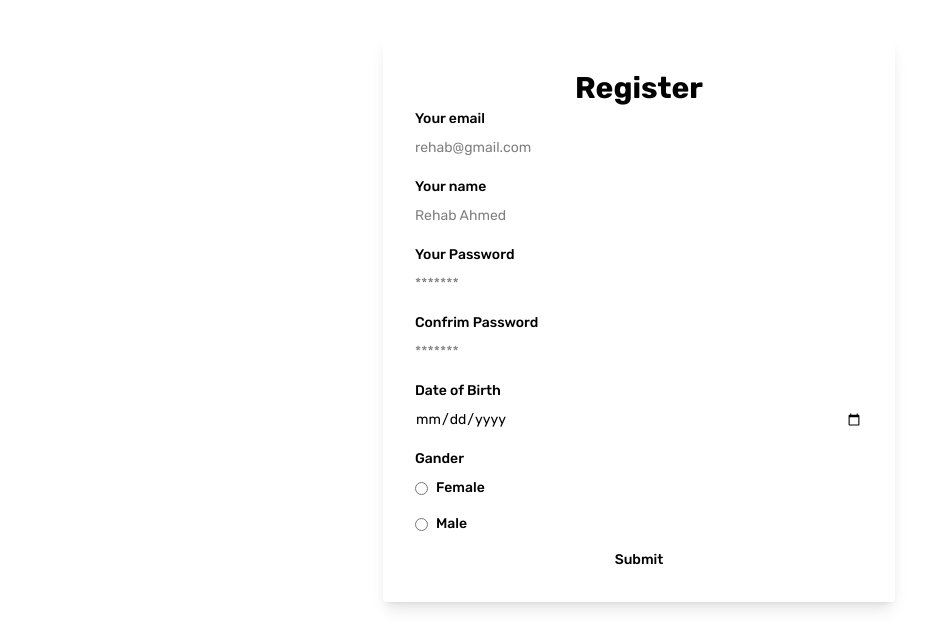
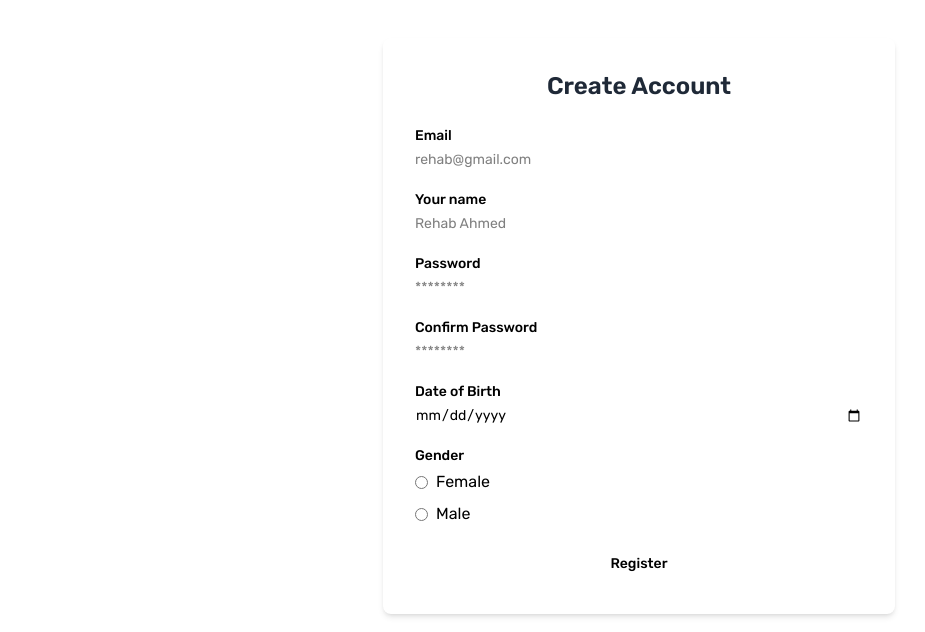
Before and after one commit to Rehab-Ahmed2001/Social-App, a React (Vite) app: page /register in a window 1280 px wide. Shown: the part 310-942 px from the top of the page, without its empty margins (1-926 px from the left). Built offline with nearby package versions, Linux system fonts and the light colour scheme; a web font is replaced by a local one.

Commit message:
Added login and register

```diff
--- a/package.json
+++ b/package.json
@@ -10,6 +10,7 @@
     "preview": "vite preview"
   },
   "dependencies": {
+    "@hookform/resolvers": "^5.2.2",
     "@tailwindcss/vite": "^4.1.17",
     "axios": "^1.13.2",
     "flowbite": "^4.0.1",
@@ -19,7 +20,8 @@
     "react-hook-form": "^7.67.0",
     "react-icons": "^5.5.0",
     "react-router-dom": "^7.9.6",
-    "tailwindcss": "^4.1.17"
+    "tailwindcss": "^4.1.17",
+    "zod": "^4.1.13"
   },
   "devDependencies": {
     "@eslint/js": "^9.39.1",
--- a/src/components/Layout/Layout.jsx
+++ b/src/components/Layout/Layout.jsx
@@ -1,7 +1,7 @@
 import React from "react";
-import AppNavbar from "../Navbar/Navbar";
-import AppFooter from "../Footer/Footer";
 import { Outlet } from "react-router-dom";
+import AppFooter from "./Footer/Footer";
+import AppNavbar from "./Navbar/Navbar";
 
 export default function Layout() {
   return (
--- /dev/null
+++ b/src/components/shared/AppButton/AppButton.jsx
@@ -0,0 +1,17 @@
+import { Button, Spinner } from 'flowbite-react'
+import React from 'react'
+
+export default function AppButton({ children, isloading, ...props }) {
+    return (
+        <Button type="submit"  {...props}>
+            {isloading && (
+                <Spinner
+                    size="sm"
+                    aria-label="Info spinner example"
+                    className="me-3" light />
+            )}
+
+            {children}
+        </Button>
+    )
+}
--- /dev/null
+++ b/src/components/shared/ValidationError/ValidationError.jsx
@@ -0,0 +1,9 @@
+import React from 'react'
+
+export default function ValidationError({error}) {
+    return (
+        <div>
+            <p className="text-red-500">{error}</p>
+        </div>
+    )
+}
--- a/src/pages/auth/Login/Login.jsx
+++ b/src/pages/auth/Login/Login.jsx
@@ -1,37 +1,90 @@
-import React from 'react'
-import { Button, Checkbox, Label, TextInput } from "flowbite-react";
+import React, { useState } from 'react'
+import axios from "axios";
+import { Alert, Button, Label, TextInput } from "flowbite-react";
+import { useForm } from 'react-hook-form';
+import { useNavigate } from "react-router-dom"
+import * as z from "zod"
+import { zodResolver } from '@hookform/resolvers/zod';
+import ValidationError from '../../../components/shared/ValidationError/ValidationError';
+import AppButton from '../../../components/shared/AppButton/AppButton';
+import { HiInformationCircle } from 'react-icons/hi';
+const defaultValues = {
+  email: "",
+  password: "",
+}
+const schema = z.object({
+  email: z.email({ message: "Invalid email format" }),
+  password: z.string()
+    .regex(/^(?=.*[A-Z])(?=.*[a-z])(?=.*\d)(?=.*[#?!@$%^&*-]).{8,}$/,
+      { message: "Password must be at least 8 characters and include uppercase, lowercase, number, and special character" }),
+})
 export default function Login() {
 
+  const navigate = useNavigate()
+  const [apiError, setApiError] = useState(null)
+  const { register, handleSubmit, formState: { errors, isSubmitting, isValid } } = useForm({ defaultValues, resolver: zodResolver(schema) });
 
+  async function onSubmit(data) {
+    console.log(data)
 
-
+    try {
+      const { data: response } = await axios.post("https://linked-posts.routemisr.com/users/signin", data)
+      if (response.message === "success") {
+        setApiError(null)
+        localStorage.getItem("token", response.token)
+        navigate("/");
+      }
+      else if (response.error) {
+        throw new Error(response.error)
+      }
+    } catch (error) {
+      console.log(error);
+      setApiError(error.response.data.error)
+    }
+  }
 
   return (
     <section className='py-12'>
       <div className='container'>
         <div className='max-w-lg mx-auto p-8 shadow-lg dark:bg-gray-800 rounded'>
           <h1 className='text-center'>Login</h1>
-          <form className="flex max-w-md flex-col gap-4">
+          {/* API Error */}
+          {apiError && (
+            <Alert className='my-4' color="failure" icon={HiInformationCircle}>
+              {apiError}
+            </Alert>
+          )}
+          <form onSubmit={handleSubmit(onSubmit)} className="flex max-w-md flex-col gap-4">
+
+            {/* email */}
             <div>
               <div className="mb-2 block">
-                <Label htmlFor="email1">Your email</Label>
+                <Label htmlFor="email">Your email</Label>
               </div>
-              <TextInput id="email1" type="email" placeholder="Rehab@gmail.com" required />
+              <TextInput id="email" type="email" placeholder="rehab@gmail.com" {...register("email")} />
+              <ValidationError error={errors.email?.message} />
             </div>
+
+            {/* Password */}
             <div>
               <div className="mb-2 block">
-                <Label htmlFor="password1">Your password</Label>
+                <Label htmlFor="password">Your Password</Label>
               </div>
-              <TextInput id="password1" type="password"placeholder="**********" required />
+              <TextInput id="password" type="password" placeholder="*******" {...register("password")} />
+              <ValidationError error={errors.password?.message} />
             </div>
-            <div className="flex items-center gap-2">
-              <Checkbox id="remember" />
-              <Label htmlFor="remember">Remember me</Label>
-            </div>
-            <Button type="submit">Submit</Button>
+
+
+            <AppButton
+              isloading={isSubmitting}
+              disabled={!isValid}
+            >
+              Login
+            </AppButton>
           </form>
+
         </div>
       </div>
-    </section >
+    </section>
   )
 }
--- a/src/pages/auth/Register/Register.jsx
+++ b/src/pages/auth/Register/Register.jsx
@@ -1,68 +1,157 @@
-import React from 'react'
-import { Button, Radio, Label, TextInput } from "flowbite-react";
+import React, { useState } from 'react'
+import axios from "axios";
+import { Radio, Label, TextInput, Alert } from "flowbite-react";
+import { useForm } from 'react-hook-form';
+import { useNavigate } from "react-router-dom"
+import { zodResolver } from "@hookform/resolvers/zod"
+import * as z from "zod"
+import ValidationError from '../../../components/shared/ValidationError/ValidationError';
+import AppButton from '../../../components/shared/AppButton/AppButton';
+import { HiInformationCircle } from "react-icons/hi";
+
+const defaultValues = {
+  name: "",
+  email: "",
+  password: "",
+  rePassword: "",
+  dateOfBirth: "",
+  gender: "",
+}
+
+const schema = z.object({
+  name: z.string({ message: "Name is required" }).min(3, { message: "Name must be at least 3 characters" }),
+  email: z.email({ message: "Invalid email format" }),
+  password: z.string()
+    .regex(/^(?=.*[A-Z])(?=.*[a-z])(?=.*\d)(?=.*[#?!@$%^&*-]).{8,}$/, { message: "Password must be at least 8 characters and include uppercase, lowercase, number, and special character" }),
+
+  rePassword: z.string()
+    .regex(/^(?=.*[A-Z])(?=.*[a-z])(?=.*\d)(?=.*[#?!@$%^&*-]).{8,}$/, { message: "Password must be at least 8 characters and include uppercase, lowercase, number, and special character" }),
+  dateOfBirth: z.string()
+    .refine(val => {
+      const d = new Date(val);
+      if (isNaN(d.getTime())) return false;
+      const today = new Date();
+      today.setHours(0, 0, 0, 0);
+      d.setHours(0, 0, 0, 0);
+      return d <= today;
+    }, { message: "Invalid date of birth" })
+  ,
+  gender: z
+    .enum(["male", "female"], { message: "Please select a gander" })
+}).refine((data) => data.password === data.rePassword, {
+  message: "Passwords do not match",
+  path: ["rePassword"],
+});
 export default function Register() {
+
+  const navigate = useNavigate()
+  const [apiError, setApiError] = useState(null)
+
+
+
+  const { register, handleSubmit, formState: { errors, isSubmitting, isValid } } = useForm({ defaultValues, resolver: zodResolver(schema) });
+
+  async function onSubmit(data) {
+    console.log(data)
+
+    try {
+      const { data: response } = await axios.post("https://linked-posts.routemisr.com/users/signup", data)
+      if (response.message === "success") {
+        navigate("/login");
+        setApiError(null)
+      }
+      else if (response.error) {
+        throw new Error(response.error)
+      }
+    } catch (error) {
+      console.log(error);
+      setApiError(error.response.data.error)
+    }
+  }
+
   return (
-    <section className='py-12'>
-      <div className='container'>
-        <div className='max-w-lg mx-auto p-8 shadow-lg dark:bg-gray-800 rounded'>
-          <h1 className='text-center'>Register</h1>
-          <form className="flex max-w-md flex-col gap-4">
-            {/* email */}
+    <section className="py-12">
+      <div className="container">
+        <div className="max-w-lg mx-auto p-8 rounded-lg shadow-md bg-white dark:bg-gray-800">
+
+          <h1 className="text-center text-2xl font-semibold mb-6 text-gray-800 dark:text-white">
+            Create Account
+          </h1>
+
+          {/* API Error */}
+          {apiError && (
+            <Alert className='my-4' color="failure" icon={HiInformationCircle}>
+              {apiError}
+            </Alert>
+          )}
+
+          {/* Form */}
+          <form onSubmit={handleSubmit(onSubmit)} className="flex flex-col gap-5">
+
+            {/* Email */}
             <div>
-              <div className="mb-2 block">
-                <Label htmlFor="email">Your email</Label>
-              </div>
-              <TextInput id="email" type="email" placeholder="rehab@gmail.com" required />
+              <Label htmlFor="email" className="mb-1 block">Email</Label>
+              <TextInput id="email" type="text" placeholder="rehab@gmail.com" {...register("email")} />
+              <ValidationError error={errors.email?.message} />
             </div>
+
             {/* Name */}
             <div>
-              <div className="mb-2 block">
-                <Label htmlFor="name">Your name</Label>
-              </div>
-              <TextInput id="name" type="text" placeholder="Rehab Ahmed" required />
+              <Label htmlFor="name" className="mb-1 block">Your name</Label>
+              <TextInput id="name" type="text" placeholder="Rehab Ahmed" {...register("name")} />
+              <ValidationError error={errors.name?.message} />
             </div>
+
             {/* Password */}
             <div>
-              <div className="mb-2 block">
-                <Label htmlFor="password">Your Password</Label>
-              </div>
-              <TextInput id="Password" type="Password" placeholder="*******" required />
+              <Label htmlFor="password" className="mb-1 block">Password</Label>
+              <TextInput id="password" type="password" placeholder="********" {...register("password")} />
+              <ValidationError error={errors.password?.message} />
             </div>
+
             {/* Repassword */}
             <div>
-              <div className="mb-2 block">
-                <Label htmlFor="repassword">Confrim Password</Label>
-              </div>
-              <TextInput id="repassword" type="Password" placeholder="*******" required />
+              <Label htmlFor="repassword" className="mb-1 block">Confirm Password</Label>
+              <TextInput id="repassword" type="password" placeholder="********" {...register("rePassword")} />
+              <ValidationError error={errors.rePassword?.message} />
             </div>
+
             {/* Date of Birth */}
             <div>
-              <div className="mb-2 block">
-                <Label htmlFor="dateOfBirth">Date of Birth</Label>
-              </div>
-              <TextInput id="dateOfBirth" type="date" required />
-            </div>
-            {/* Gander */}
-            <div>
-              <div className="mb-2 block">
-                <Label htmlFor="dateOfBirth">Gander</Label>
-              </div>
-              <div className="flex max-w-md flex-col gap-4">
-                <div className="flex items-center gap-2">
-                  <Radio id="female" name="gander" value="female"/>
-                  <Label htmlFor="female">Female</Label>
-                </div>
-                <div className="flex items-center gap-2">
-                  <Radio id="male" name="gander" value="male"/>
-                  <Label htmlFor="male">Male</Label>
-                </div>
-              </div>
+              <Label htmlFor="dateOfBirth" className="mb-1 block">Date of Birth</Label>
+              <TextInput id="dateOfBirth" type="date" {...register("dateOfBirth")} />
+              <ValidationError error={errors.dateOfBirth?.message} />
             </div>
 
-            <Button type="submit">Submit</Button>
+            {/* Gender */}
+            <div>
+              <Label className="mb-1 block">Gender</Label>
+              <div className="flex flex-col gap-2">
+                <label className="flex items-center gap-2">
+                  <Radio id="female" value="female" {...register("gender")} />
+                  <span>Female</span>
+                </label>
+                <label className="flex items-center gap-2">
+                  <Radio id="male" value="male" {...register("gender")} />
+                  <span>Male</span>
+                </label>
+              </div>
+              <ValidationError error={errors.gender?.message} />
+            </div>
+
+            {/* Button */}
+            <AppButton
+              isloading={isSubmitting}
+              disabled={!isValid}
+              className="w-full py-2 text-center"
+            >
+              Register
+            </AppButton>
+
           </form>
         </div>
       </div>
     </section>
+
   )
 }
```
Also changed, not shown: src/components/Layout/Footer/Footer.jsx (renamed from src/components/Footer/Footer.jsx), src/components/Layout/Navbar/Navbar.jsx (renamed from src/components/Navbar/Navbar.jsx), 1 other file (tests, documents, lock files or other folders).
